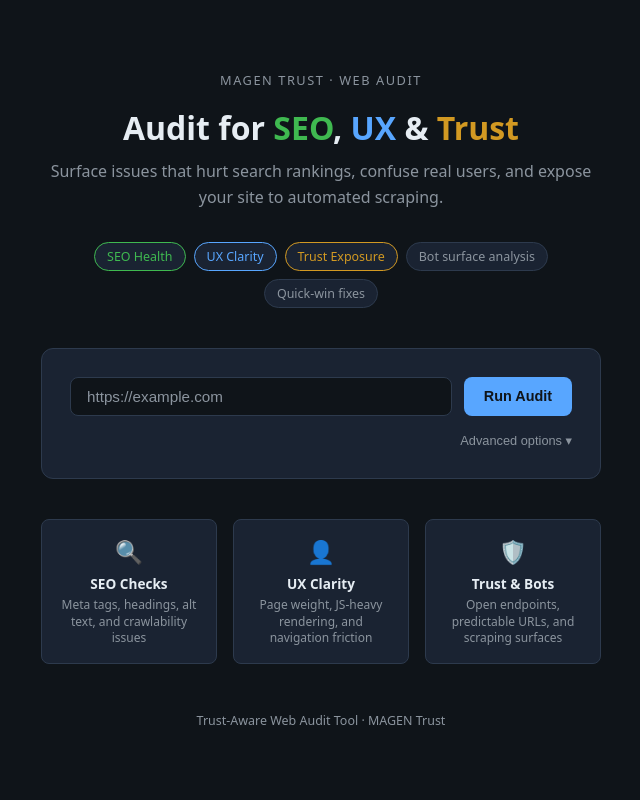
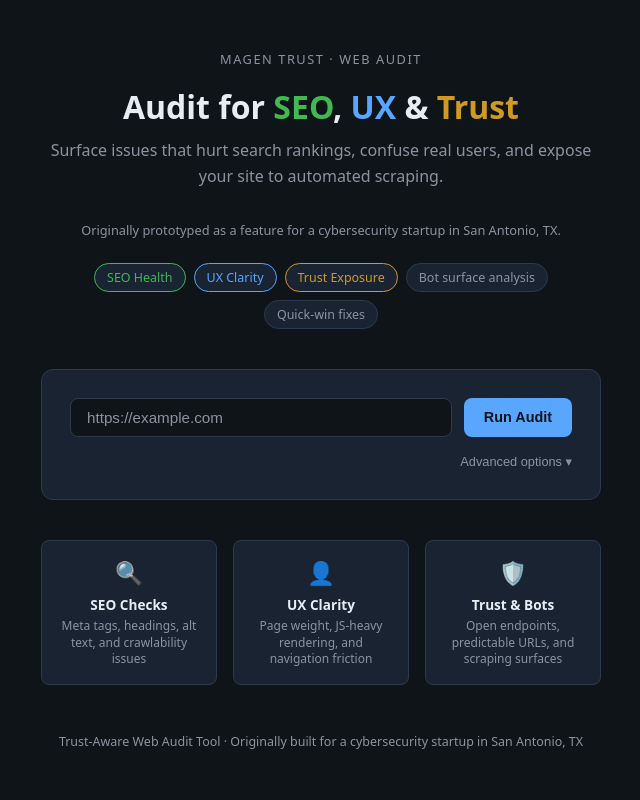
Before and after one commit to shruthisenthilarasu/Trust-Aware-SEO, a FastAPI app: page / in a window 1280 px wide. Shown: the whole page, without its empty margins (319-959 px from the left). Run offline with FastAPI, Linux system fonts and the light colour scheme.

Commit message:
Update branding to reference cybersecurity startup origin
Remove specific company name; replace with "originally prototyped as a
feature for a cybersecurity startup in San Antonio, TX" in README,
landing page tagline, landing page footer, and report footer.

```diff
--- a/report/templates/index.html
+++ b/report/templates/index.html
@@ -243,6 +243,9 @@
       Surface issues that hurt search rankings, confuse real users,
       and expose your site to automated scraping.
     </p>
+    <p style="font-size:0.8rem; color:var(--muted); margin-bottom:1.5rem;">
+      Originally prototyped as a feature for a cybersecurity startup in San Antonio, TX.
+    </p>
 
     <div class="pills">
       <span class="pill seo">SEO Health</span>
@@ -302,7 +305,7 @@
     </div>
   </div>
 
-  <footer>Trust-Aware Web Audit Tool · MAGEN Trust</footer>
+  <footer>Trust-Aware Web Audit Tool · Originally built for a cybersecurity startup in San Antonio, TX</footer>
 
   <!-- Loading overlay -->
   <div id="loading">
--- a/report/templates/report.html
+++ b/report/templates/report.html
@@ -150,7 +150,7 @@
   {% endfor %}
 
   <p class="meta" style="margin-top: 2rem;">
-    Generated by Trust-Aware Web Audit Tool · MAGEN Trust
+    Generated by Trust-Aware Web Audit Tool
   </p>
 </body>
 </html>
```
Also changed, not shown: README.md.
